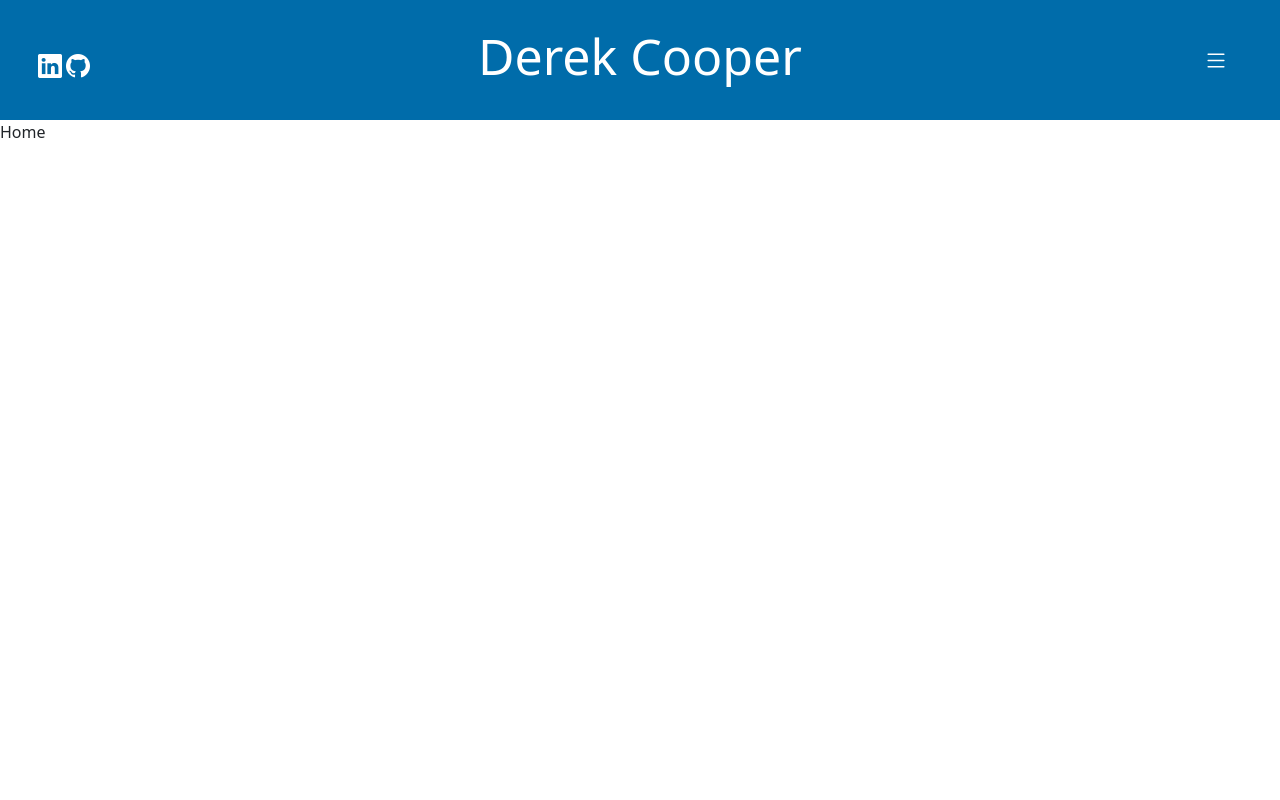
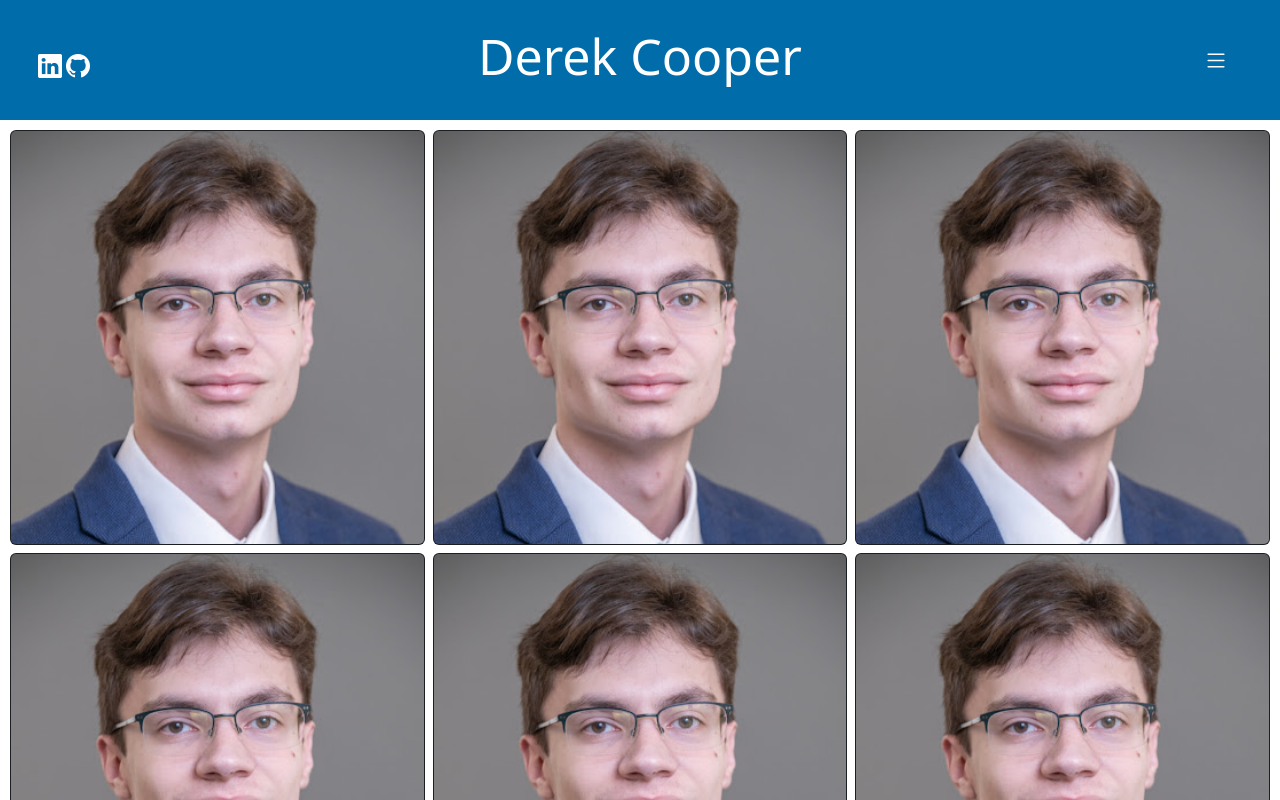
Before and after one commit to dtc105/Portfolio-Website, a React (Vite) app in the folder dtc-website/: page / in a window 1280 px wide. Shown: the top 800 px of the page. Built offline with nearby package versions, Linux system fonts and the light colour scheme.

Commit message:
adding image card component

```diff
--- a/dtc-website/package.json
+++ b/dtc-website/package.json
@@ -13,6 +13,7 @@
     "bootstrap": "^5.3.3",
     "bootstrap-icons": "^1.11.3",
     "react": "^18.3.1",
+    "react-bootstrap": "^2.10.4",
     "react-dom": "^18.3.1",
     "react-router-dom": "^6.24.1"
   },
--- a/dtc-website/src/App.jsx
+++ b/dtc-website/src/App.jsx
@@ -1,6 +1,6 @@
 import './App.css'
 import { BrowserRouter as Router, Routes, Route } from 'react-router-dom'
-import Home from './pages/Home.jsx'
+import Home from './pages/Home/Home.jsx'
 import About from './pages/About.jsx'
 import Projects from './pages/Projects.jsx'
 import Contact from './pages/Contact.jsx'
--- a/dtc-website/src/components/Carousel/ImageCarousel.jsx
+++ b/dtc-website/src/components/Carousel/ImageCarousel.jsx
@@ -1,30 +1,9 @@
-import Carousel from 'react-bootstrap/Carousel'
+// import Carousel from 'react-bootstrap/Carousel'
 
 function ImageCarousel() {
+
     return (
-        <Carousel data-bs-theme="dark" controls={false} indicators = {false} interval={5000}>
-            <Carousel.Item>
-                <img
-                className="d-block w-100"
-                src="holder.js/800x400?text=First slide&bg=f5f5f5"
-                alt="First slide"
-                />
-            </Carousel.Item>
-            <Carousel.Item>
-                <img
-                className="d-block w-100"
-                src="holder.js/800x400?text=Second slide&bg=eee"
-                alt="Second slide"
-                />
-            </Carousel.Item>
-            <Carousel.Item>
-                <img
-                className="d-block w-100"
-                src="holder.js/800x400?text=Third slide&bg=e5e5e5"
-                alt="Third slide"
-                />
-            </Carousel.Item>
-        </Carousel>
+        <></>
     );
 }
 
--- /dev/null
+++ b/dtc-website/src/components/ImageCard/ImageCard.jsx
@@ -0,0 +1,52 @@
+import PropType from 'prop-types'
+import './imageCard.css'
+import { useState, useEffect } from 'react';
+import Card from 'react-bootstrap/Card'
+
+function ImageCard(props) {
+
+    const imgID = (props.title + props.alt).replace(/\s/g, "");
+
+    function onHover() {
+        const imageText = document.getElementById(imgID);
+        imageText.classList.remove("hide");
+    }
+
+    function onUnhover() {
+        const imageText = document.getElementById(imgID)
+        imageText.classList.add("hide");
+    }
+
+    return (
+        <Card className="bg-dark text-white"
+              onMouseEnter={onHover}
+              onMouseLeave={onUnhover}>
+            <Card.Img src={props.img} alt={props.alt} />
+            <Card.ImgOverlay className="img-text hide" id={imgID}>
+                <Card.Title className="img-title">
+                    {props.title}
+                </Card.Title>
+                <Card.Text className="img-description">
+                    {props.description}
+                </Card.Text>
+                <Card.Text className="img-date">Last updated {props.date}</Card.Text>
+            </Card.ImgOverlay>
+        </Card>
+    );
+}
+
+Card.propType = {
+    img: PropType.string,
+    alt: PropType.string,
+    title: PropType.string,
+    description: PropType.string
+}
+
+Card.defaultProps = {
+    img: "",
+    alt: "",
+    title: "",
+    description: ""
+}
+
+export default ImageCard;
--- /dev/null
+++ b/dtc-website/src/components/ImageCard/imageCard.css
@@ -0,0 +1,16 @@
+img {
+    width: 200px;
+
+}
+
+.hide {
+    color: transparent;
+}
+
+.img-text {
+    transition: 0.125s ease;
+}
+
+.img-text:not(.hide) {
+    background-color: rgba(0, 0, 0, 0.2);
+}
--- a/dtc-website/src/features/Header/Header.jsx
+++ b/dtc-website/src/features/Header/Header.jsx
@@ -8,7 +8,9 @@ function Header() {
 
     useEffect(() => {
         const navbarCollapsable = document.getElementById("navbar-links");
+        const navbarButton = document.querySelector(".btn-dropdown");
         navbarCollapsable.classList.remove("show");
+        navbarButton.ariaExpanded = false;
     }, [location]);
 
     return (
--- a/dtc-website/src/features/Header/header.css
+++ b/dtc-website/src/features/Header/header.css
@@ -111,6 +111,10 @@ a {
         font-size: 40px;
     }
 
+    .btn-dropdown {
+        right: 16px;
+    }
+
     #navbar-links {
         right: 0;
     }
--- a/dtc-website/src/pages/Home.jsx
+++ /dev/null
@@ -1,16 +0,0 @@
-import './pages.css'
-import ImageCarousel from '../components/Carousel/ImageCarousel.jsx';
-
-function Home() {
-
-
-
-    return (
-        <>
-            <p>Home</p>
-            {/* <ImageCarousel /> */}
-        </>
-    );
-}
-
-export default Home;
--- /dev/null
+++ b/dtc-website/src/pages/Home/Home.jsx
@@ -0,0 +1,62 @@
+import '../pages.css'
+import './home.css'
+import React from 'react'
+// import ImageCarousel from '../../components/Carousel/ImageCarousel.jsx';
+import ImageCard from '../../components/ImageCard/ImageCard.jsx'
+import Image from "./me.jpg"
+
+
+function Home() {
+
+
+
+    return (
+        <>
+            <div className="offset-grid">
+                <div className="img-card">
+                    <ImageCard img={Image}
+                        alt="alt text"
+                        title="ME1"
+                        description="description"
+                        date="April 8th, 2024"/>
+                </div>
+                <div className="img-card">
+                    <ImageCard img={Image}
+                        alt="alt text"
+                        title="ME2"
+                        description="description"
+                        date="April 8th, 2024"/>
+                </div><div className="img-card">
+                    <ImageCard img={Image}
+                        alt="alt text"
+                        title="ME3"
+                        description="description"
+                        date="April 8th, 2024"/>
+                </div><div className="img-card">
+                    <ImageCard img={Image}
+                        alt="alt text"
+                        title="ME4"
+                        description="description"
+                        date="April 8th, 2024"/>
+                </div>
+                <div className="img-card">
+                    <ImageCard img={Image}
+                        alt="alt text"
+                        title="ME5"
+                        description="description"
+                        date="April 8th, 2024"/>
+                </div>
+                <div className="img-card">
+                    <ImageCard img={Image}
+                        alt="alt text"
+                        title="ME6"
+                        description="description"
+                        date="April 8th, 2024"/>
+                </div>
+            </div>
+
+        </>
+    );
+}
+
+export default Home;
--- /dev/null
+++ b/dtc-website/src/pages/Home/home.css
@@ -0,0 +1,15 @@
+.offset-grid {
+    display: grid;
+    margin: 10px;
+    grid-template-columns: repeat(3, 1fr);
+    grid-auto-rows: auto;
+    gap: 8px;
+}
+
+.offset-grid:nth-child(4n+2) {
+    grid-row: span 2;
+}
+
+.img-card{
+
+}
```
Also changed, not shown: dtc-website/src/pages/Home/me.jpg (added), 1 other file (tests, documents, lock files or other folders).
